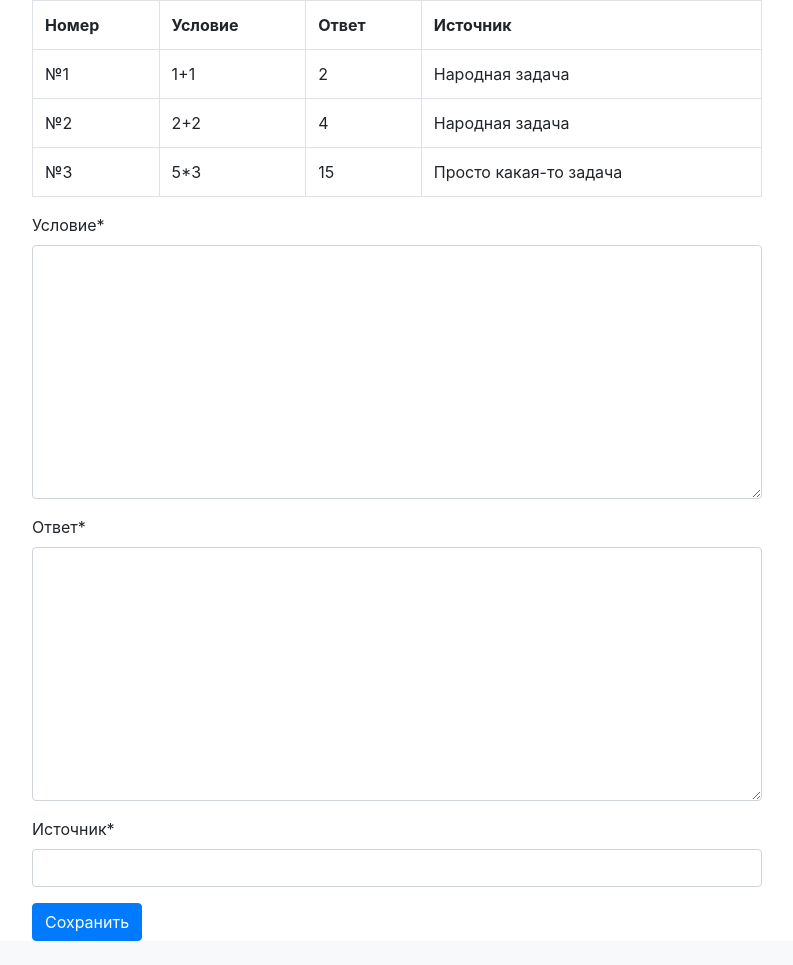
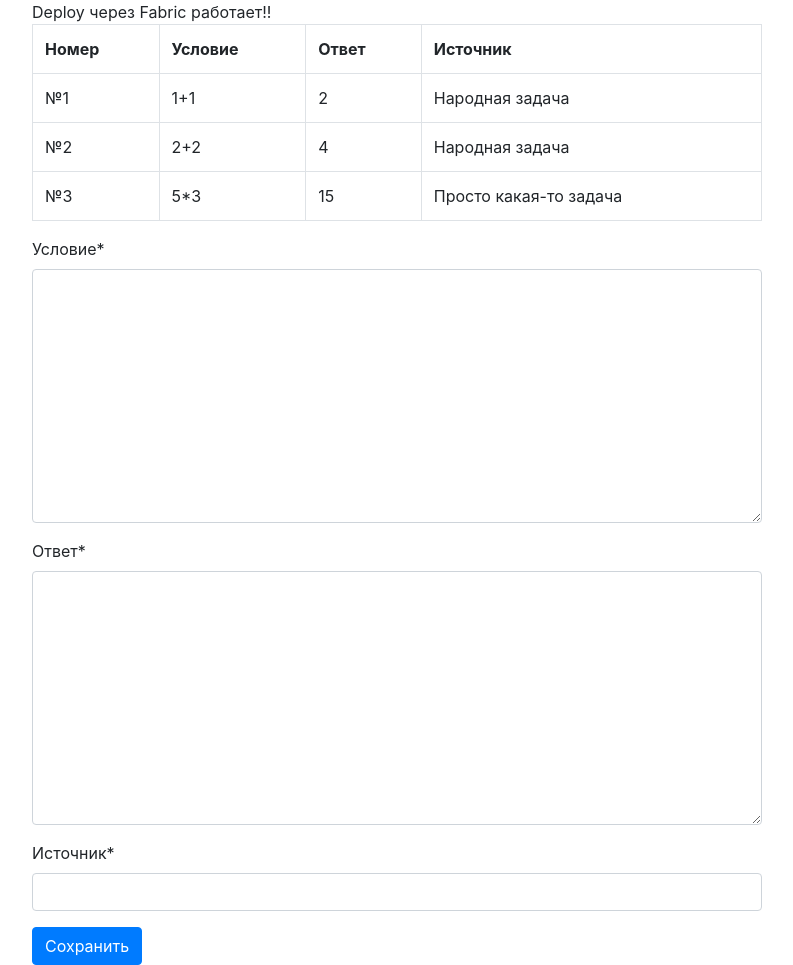
Before and after one commit to leobreslav/MathProblems, a Django app: page /tasks/ in a window 1280 px wide. Shown: the part 56-1021 px from the top of the page, without its empty margins (243-1036 px from the left). Before the commit the page ends 997 px from the top, so only its background shows below. Run offline with Django 3.2, Linux system fonts and the light colour scheme; data comes from the database, SQL or seed files in the repository; parts of the project's set-up code (start-up, migrations or seed data) failed here and were passed over; some libraries are stand-ins or nearby versions.

Commit message:
test Fabric

```diff
--- a/Problems/templates/Problems/tasks.html
+++ b/Problems/templates/Problems/tasks.html
@@ -6,7 +6,7 @@
 {% endblock %}
 
 {% block content %}
-
+    Deploy через Fabric работает!!<br>
     <table class="table table-bordered">
         <tr>
             <th> Номер</th>
```
